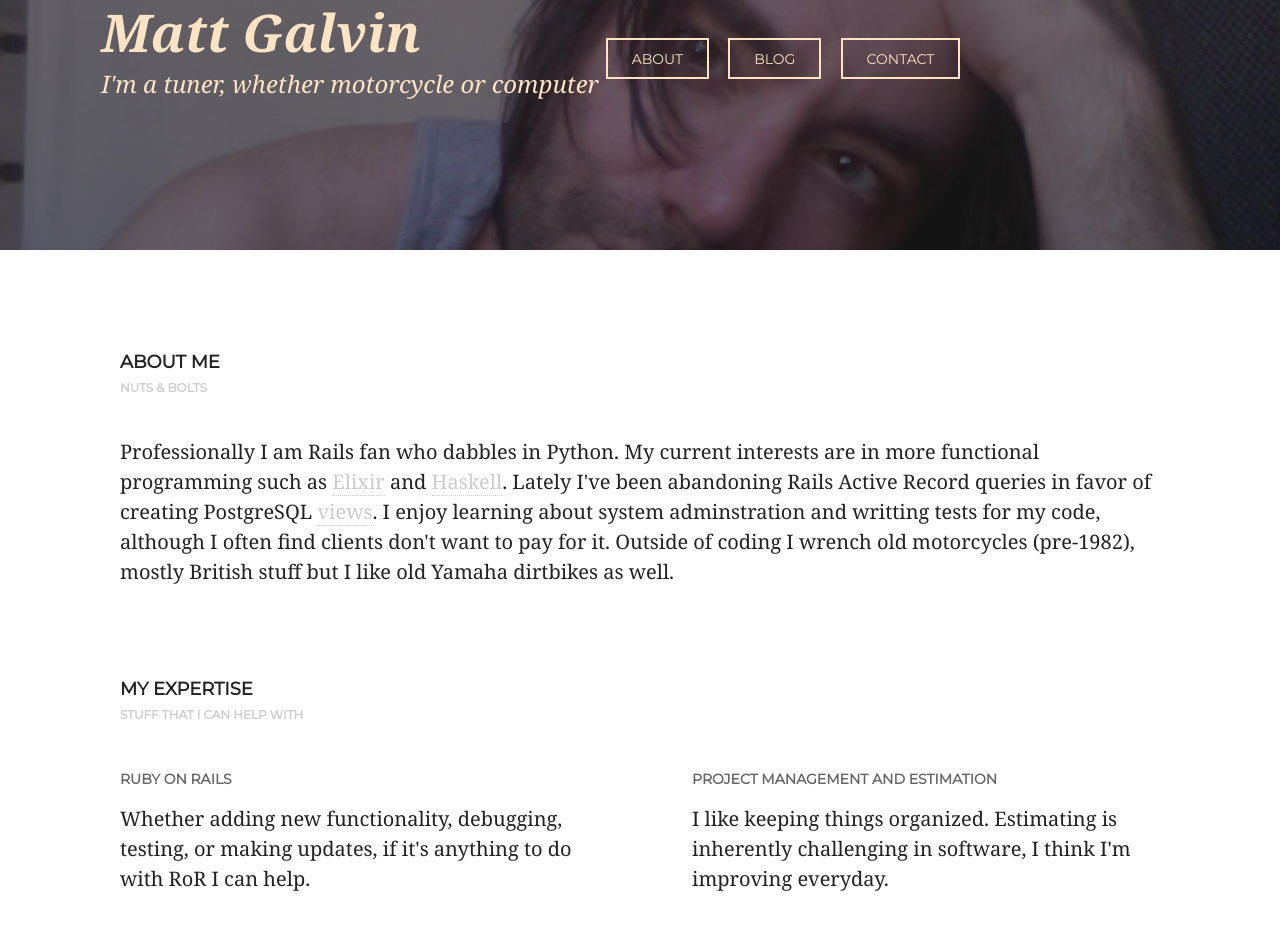
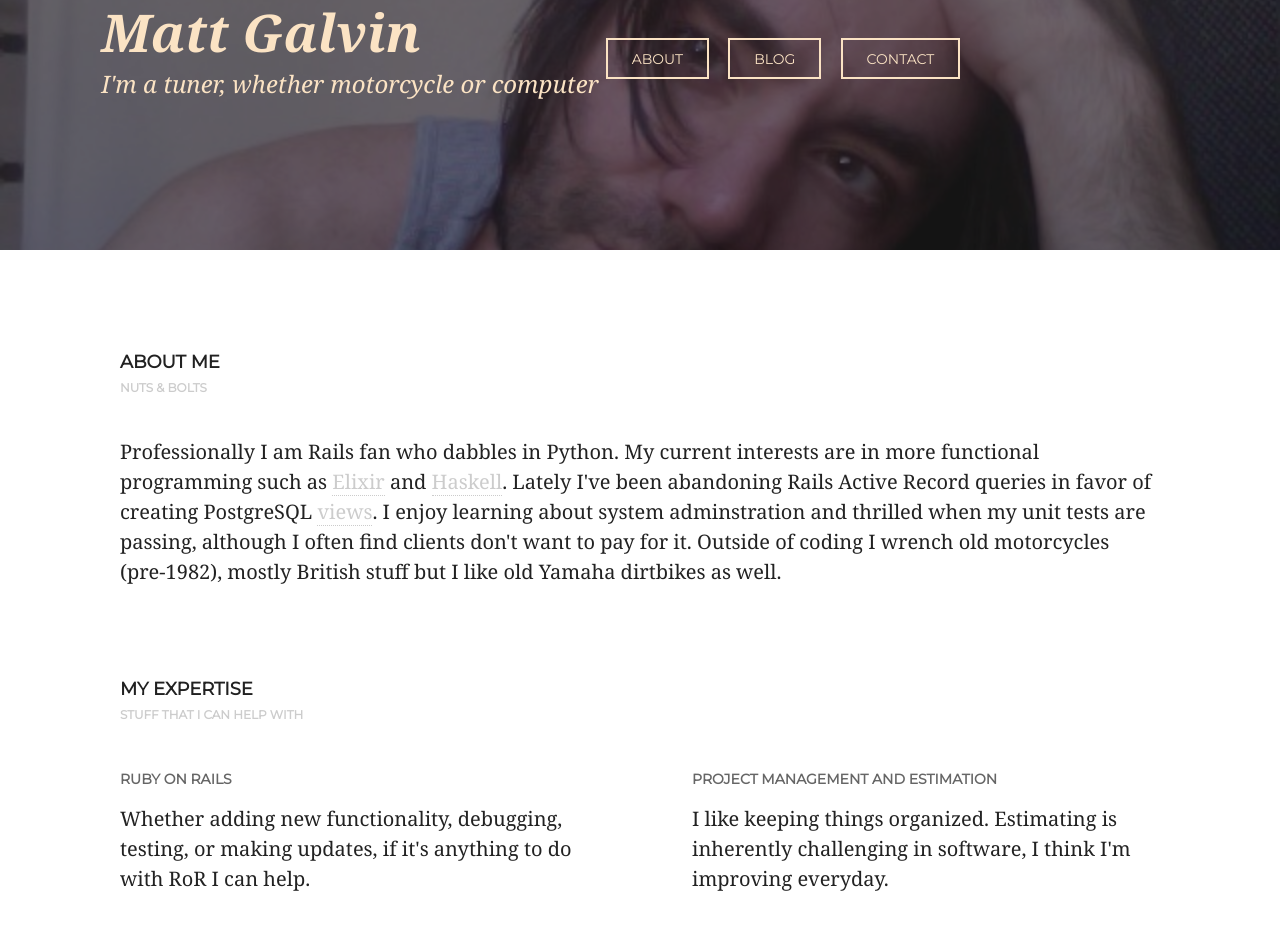
Before and after one commit to mattjg908/mattjg908.github.com, a Jekyll site: the page built from about/index.html, in a window 1280 px wide. Shown: the top 941 px of the page. Built offline with Jekyll 4.4.1, drawn with Linux system fonts in a browser that asks for light colours; some web fonts are replaced.

Commit message:
More edits

```diff
--- a/about/index.html
+++ b/about/index.html
@@ -15,7 +15,7 @@
                 <span class="section-subtitle">Nuts & Bolts</a></span>
             </header>
 
-            <p>Professionally I am Rails fan who dabbles in Python. My current interests are in more functional programming such as <a href="http://elixir-lang.org/">Elixir</a> and <a href="https://www.haskell.org/">Haskell</a>. Lately I've been abandoning Rails Active Record queries in favor of creating PostgreSQL <a href="http://www.postgresql.org/docs/9.4/static/sql-createview.html">views</a>. I enjoy learning about system adminstration and writting tests for my code, although I often find clients don't want to pay for it. Outside of coding I wrench old motorcycles (pre-1982), mostly British stuff but I like old Yamaha dirtbikes as well.</p>
+            <p>Professionally I am Rails fan who dabbles in Python. My current interests are in more functional programming such as <a href="http://elixir-lang.org/">Elixir</a> and <a href="https://www.haskell.org/">Haskell</a>. Lately I've been abandoning Rails Active Record queries in favor of creating PostgreSQL <a href="http://www.postgresql.org/docs/9.4/static/sql-createview.html">views</a>. I enjoy learning about system adminstration and thrilled when my unit tests are passing, although I often find clients don't want to pay for it. Outside of coding I wrench old motorcycles (pre-1982), mostly British stuff but I like old Yamaha dirtbikes as well.</p>
 
         </section>
 
```
Also changed, not shown: 3 other files.
